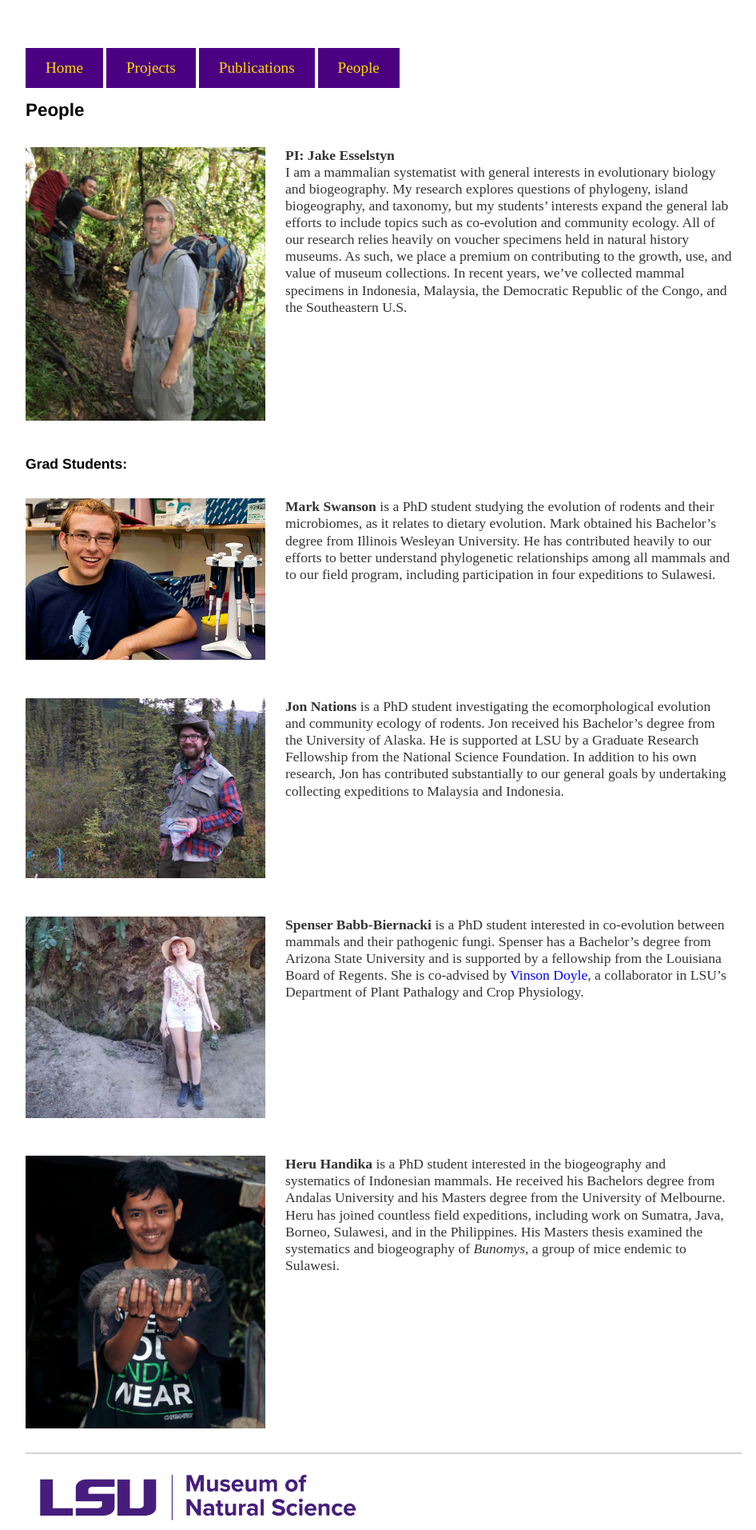
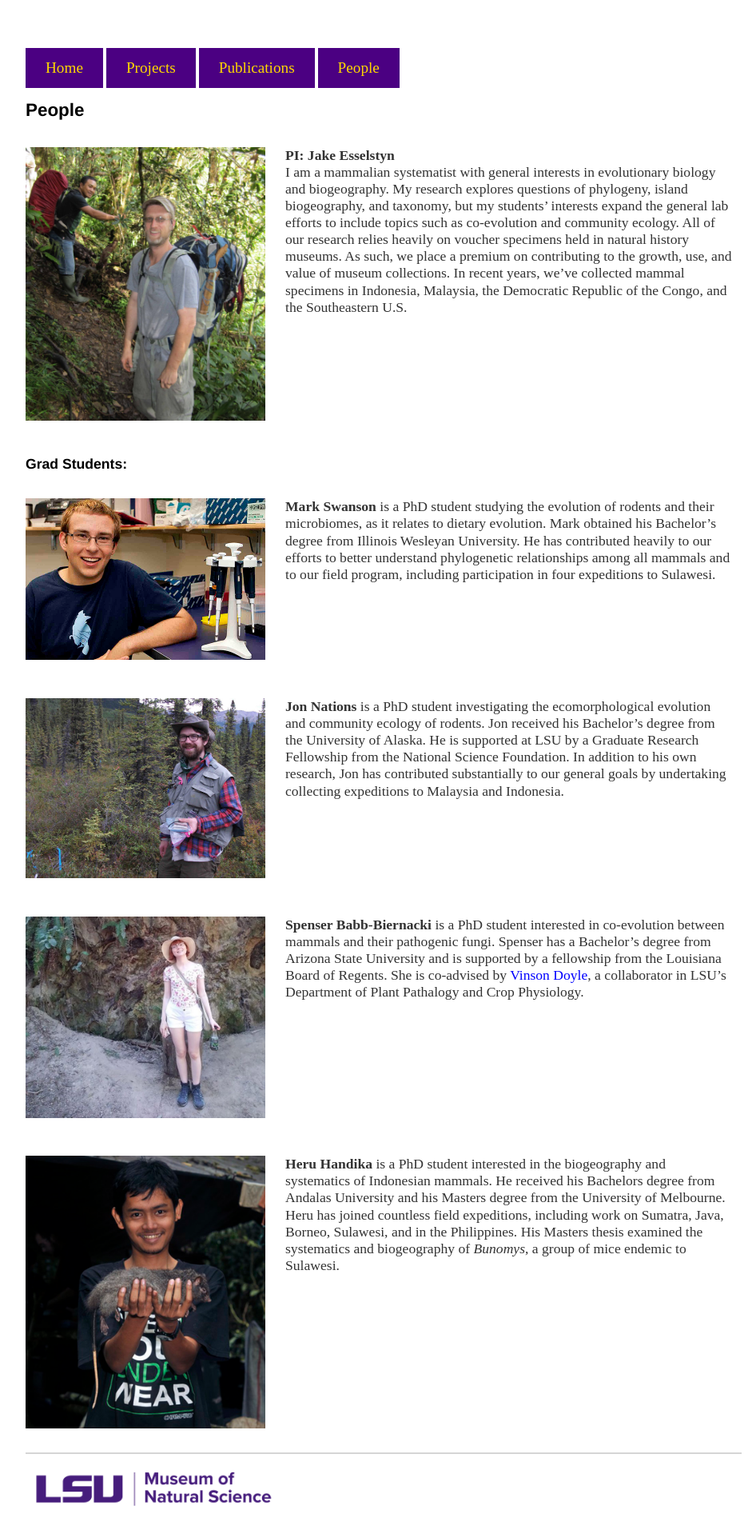
Before and after one commit to esselstyn/esselstyn.github.io, a Jekyll site: the page built from people.md, in a window 1280 px wide. Shown: the whole page at 80% size, without its empty margins (160-1106 px from the left). Built offline with Jekyll 4.4.1, drawn with Linux system fonts in a browser that asks for light colours; after the commit the page ends 1892 px from its top, so only the background shows below that.

Commit message:
Update default.html

```diff
--- a/_layouts/default.html
+++ b/_layouts/default.html
@@ -35,7 +35,7 @@
     <footer>
 	  <ul>
 	      <a href="https://www.lsu.edu/mns/" target="_blank">
-	      <img src="LSU-MNS.png" alt="LSU Museum of Natural Science Logo" width="432" height="82">
+	      <img src="LSU-MNS.png" alt="LSU Museum of Natural Science Logo" width="321" height="61">
 	      </a>
 	  </ul>
     </footer>
```
